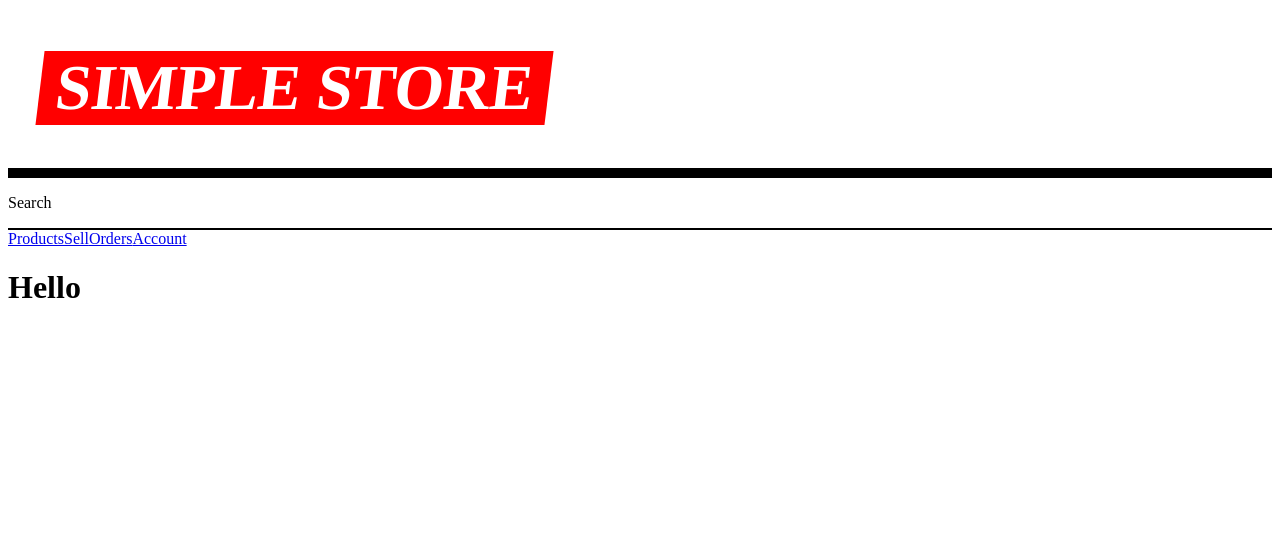
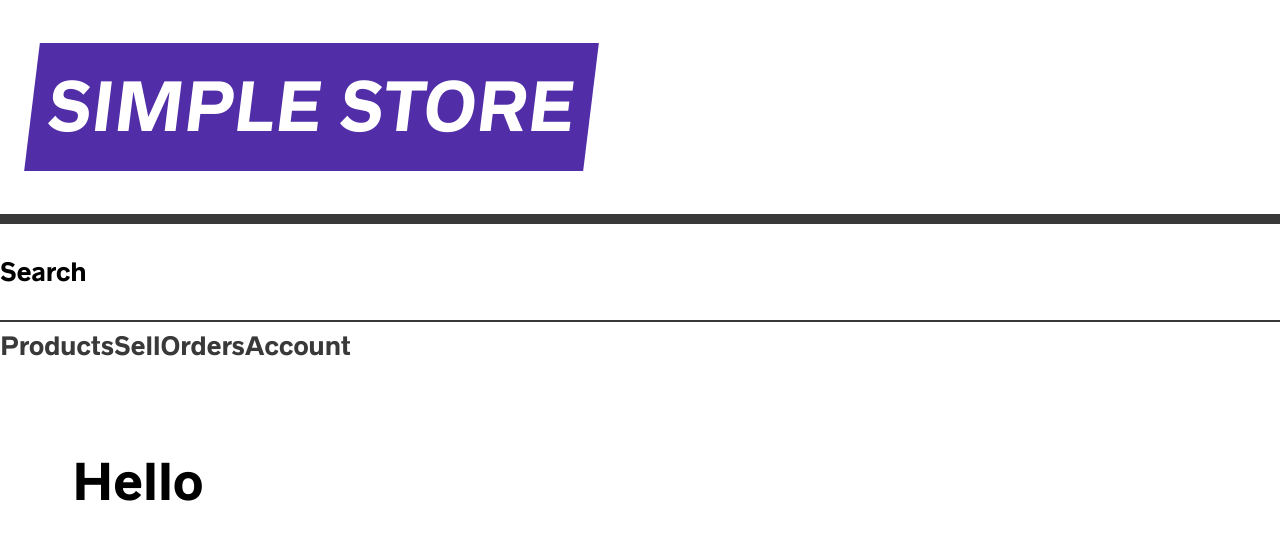
Before and after one commit to betocostadev/fstack-store-temp, a Next.js app in the folder frontend/: page / in a window 1280 px wide. Shown: the top 540 px of the page. Built offline with nearby package versions, Linux system fonts and the light colour scheme.

Commit message:
Added Global Styles and some more styling to frontend

```diff
--- a/frontend/components/Header.js
+++ b/frontend/components/Header.js
@@ -8,7 +8,7 @@
   position: relative;
   z-index: 2;
   transform: skew(-7deg);
-  background: red;
+  background: var(--deepPurple700);
   a {
     color: white;
     text-decoration: none;
--- a/frontend/components/Page.js
+++ b/frontend/components/Page.js
@@ -1,11 +1,64 @@
 import PropTypes from 'prop-types'
+import styled, { createGlobalStyle } from 'styled-components'
 import Header from './Header'
+
+const GlobalStyles = createGlobalStyle`
+  @font-face {
+    font-family: 'radnika_next';
+    src: url('/static/radnikanext-medium-webfont.woff2');
+    format: 'woff2';
+    font-weight: normal;
+    font-style: normal;
+  }
+  html {
+    --red: #ff0000;
+    --deepPurple100: #d1c4e9;
+    --deepPurple700: #512da8;
+    --black: #393939;
+    --grey: #3A3A3A;
+    --gray: var(--grey);
+    --lightGrey: #e1e1e1;
+    --lightGray: var(--lightGrey);
+    --offWhite: #ededed;
+    --whitePurple: #ede7f6;
+    --maxWidth: 1200px;
+    --bs: 0 12px 24px 0 rgba(0,0,0,0.09);
+    box-sizing: border-box;
+  }
+  *, *::before, *::after {
+    box-sizing: inherit;
+  }
+  body {
+    font-family: 'radnika_next', --apple-system, 'Segoe UI', Tahoma, Geneva, Verdana, sans-serif;
+    padding: 0;
+    margin: 0;
+    font-size: 1.5rem;
+    line-height: 2;
+  }
+  a {
+    text-decoration: none;
+    color: var(--black);
+    :hover {
+      text-decoration: underline;
+    }
+  }
+  button {
+    font-family: 'radnika_next', --apple-system, 'Segoe UI', Tahoma, Geneva, Verdana, sans-serif;
+  }
+`
+
+const InnerStyles = styled.div`
+  max-width: var(--maxWidth);
+  margin: 0 auto;
+  padding: 2rem;
+`
 
 export default function Page({ children }) {
   return (
     <div>
+      <GlobalStyles />
       <Header />
-      {children}
+      <InnerStyles>{children}</InnerStyles>
     </div>
   )
 }
```
